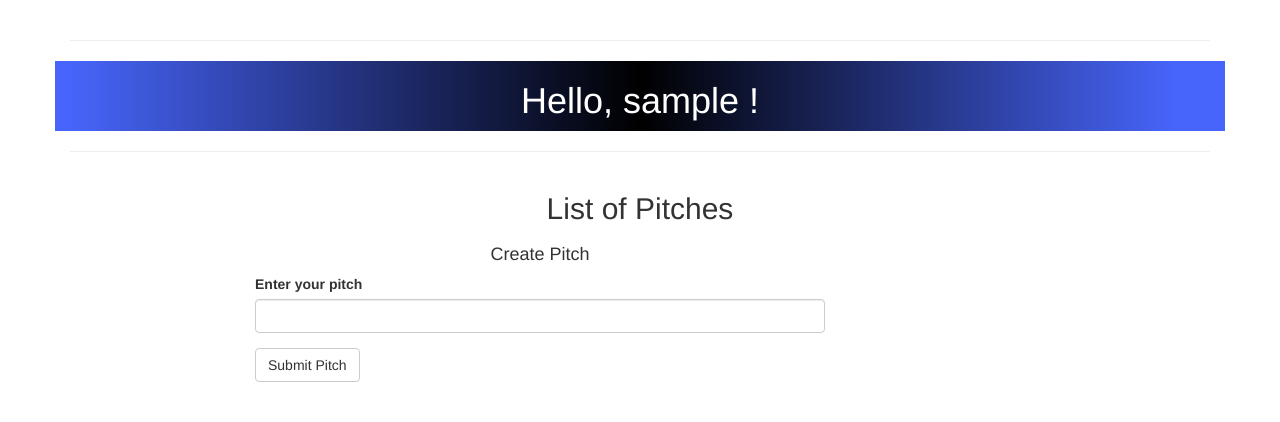
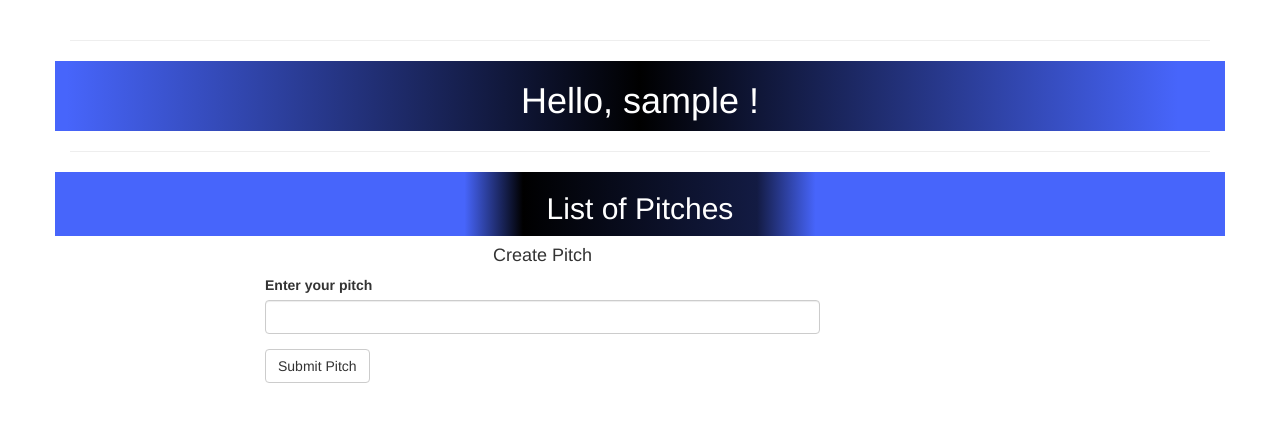
Before and after one commit to John-Kimani/Blue_Chip_Pitch_App, a Flask app: page / in a window 1280 px wide. Shown: the part 52-474 px from the top of the page. Run offline with Flask 2, Linux system fonts and the light colour scheme; the visitor is signed in with stand-in values (Sample User, id 1); data comes from the database, SQL or seed files in the repository; data that the repository does not hold is empty; some libraries are stand-ins or nearby versions.

Commit message:
Style: Pitch list

```diff
--- a/app/static/css/index.css
+++ b/app/static/css/index.css
@@ -3,3 +3,8 @@
     background: linear-gradient(90deg, rgba(71,101,251,1) 1%, rgba(0,0,0,1) 50%, rgba(71,101,251,1) 96%);
     color: white;
 }
+.pitch{
+    background: rgb(71,101,251);
+    background: linear-gradient(90deg, rgba(71,101,251,1) 35%, rgba(0,0,0,1) 40%, rgba(19,27,67,1) 60%, rgba(71,101,251,1) 65%);
+    color: white;
+}
--- a/app/templates/_pitches.html
+++ b/app/templates/_pitches.html
@@ -6,5 +6,4 @@
     <p class="card-text"> {{ pitch.body }} </p>
 
     <a href="#" class="btn btn-primary">Comment</a>
-    </div>
 </div>
--- a/app/templates/index.html
+++ b/app/templates/index.html
@@ -15,15 +15,18 @@
         </div>
     </div>
     <hr>
-    <div class="row">
-        <div class="col-md-12">
-            <h2 class="text-center">List of Pitches</h2>
+    <!-- pitches -->
+    <div class="row pitch">
+        <h2 class="text-center">List of Pitches</h2>
+        <div class="col-md-6">
             <div class="card">
                 {% for pitch in all_pitches %}
                     {% include '_pitches.html' %}
                 {% endfor %}
+            </div>
         </div>
     </div>
+    <!-- form starts below -->
     <div class="row">
         <div class="col-md-2">
             <!-- empty -->
```
